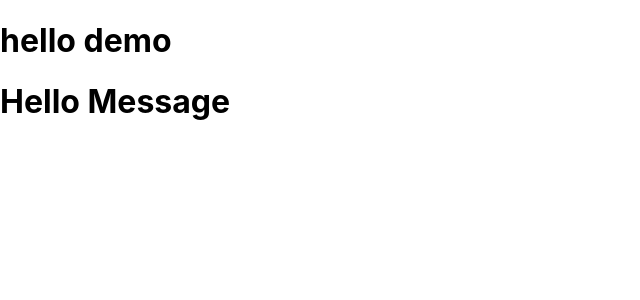
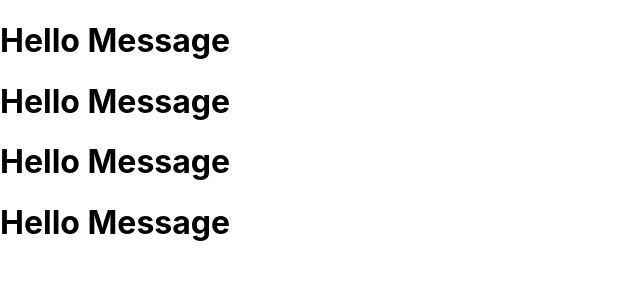
Before and after one commit to vitsD1997/third-react-app, a React (Create React App) app: page / in a window 1280 px wide. Shown: the top 300 px of the page, without its empty margins (0-640 px from the left). Built offline with nearby package versions, Linux system fonts and the light colour scheme.

Commit message:
hello message

```diff
--- a/src/App.js
+++ b/src/App.js
@@ -1,15 +1,18 @@
 function App() {
   return (
     <>
-    <h1>hello demo</h1>
-    <MessageDemo/>
+
+    <MessageDemo name="vitthal"/>
+    <MessageDemo name="amol"/>
+    <MessageDemo name="babasaheb"/>
+    <MessageDemo name="rghunathrao"/>
     </>
   );
 
 
 }
 
-function MessageDemo() {
+function MessageDemo(props) {
   return(
     <>
     <h1>Hello Message</h1>
```
